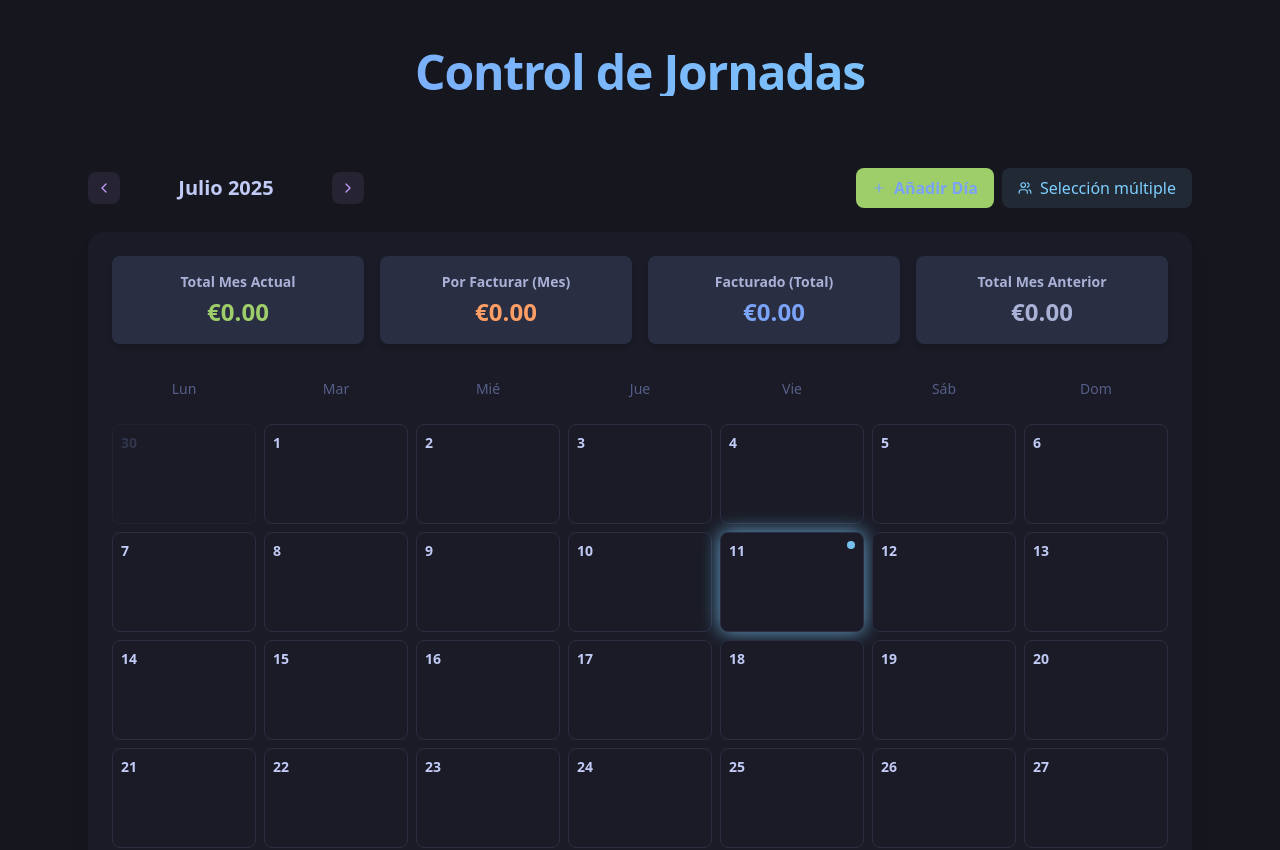
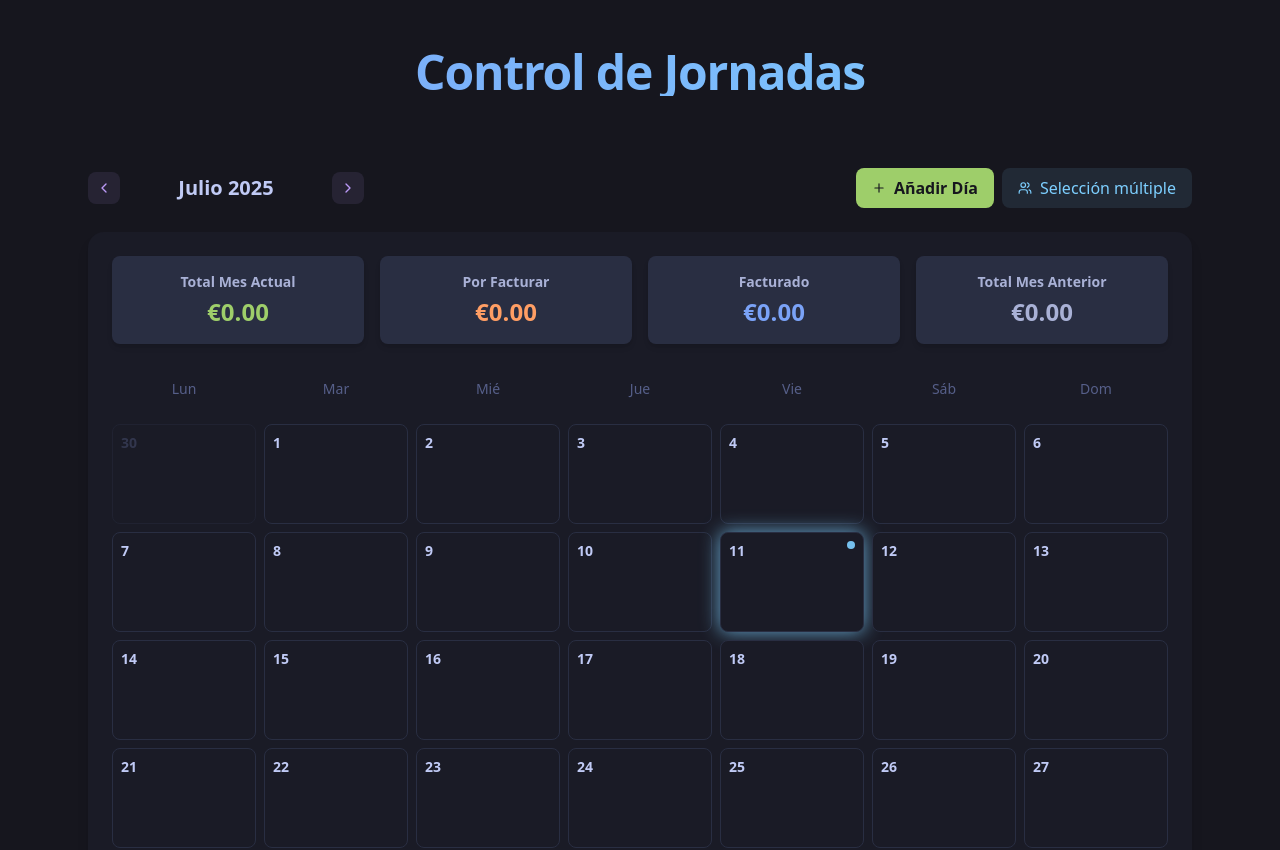
Before and after one commit to barbatjuan/controlDeJornadas, a React (Vite) app: page / in a window 1280 px wide. Shown: the top 850 px of the page. Built offline with nearby package versions, Linux system fonts and the light colour scheme; no server answers; the database is empty.

Commit message:
feat: Refinar lógica de tarjetas y mejorar contraste de botón

```diff
--- a/src/components/Calendar.tsx
+++ b/src/components/Calendar.tsx
@@ -14,7 +14,7 @@ const Calendar: React.FC = () => {
   const [isMultiSelectMode, setIsMultiSelectMode] = useState(false);
   const [selectedDates, setSelectedDates] = useState<Date[]>([]);
 
-  const { workDays, isLoaded, getMonthStats, getTotalInvoiced } = useWorkData();
+  const { workDays, isLoaded, getMonthStats, getTotalInvoiced, getTotalPending } = useWorkData();
 
   // Stats Calculation
   const currentMonthStats = getMonthStats(currentDate.getFullYear(), currentDate.getMonth());
@@ -23,6 +23,7 @@ const Calendar: React.FC = () => {
   prevMonthDate.setMonth(prevMonthDate.getMonth() - 1);
   const prevMonthStats = getMonthStats(prevMonthDate.getFullYear(), prevMonthDate.getMonth());
   const totalInvoicedAmount = getTotalInvoiced ? getTotalInvoiced() : 0;
+  const totalPendingAmount = getTotalPending ? getTotalPending() : 0;
 
   const StatsCard = ({ title, value, colorClass = 'text-tokyo-blue' }: { title: string, value: string, colorClass?: string }) => (
     <div className="bg-white dark:bg-tokyo-bgHighlight p-4 rounded-lg shadow-md text-center">
@@ -125,7 +126,7 @@ const Calendar: React.FC = () => {
               setSelectedDate(new Date());
               setIsModalOpen(true);
             }}
-            className="flex items-center justify-center gap-1.5 sm:gap-2 px-3 sm:px-4 py-2 bg-tokyo-green text-tokyo-blue font-semibold rounded-lg hover:bg-tokyo-green/90 transition-colors text-xs sm:text-sm lg:text-base"
+            className="flex items-center justify-center gap-1.5 sm:gap-2 px-3 sm:px-4 py-2 bg-tokyo-green text-tokyo-bgDark font-bold rounded-lg hover:bg-tokyo-green/90 transition-colors text-xs sm:text-sm lg:text-base"
           >
             <Plus size={14} />
             <span className="hidden sm:inline">Añadir Día</span>
@@ -171,12 +172,12 @@ const Calendar: React.FC = () => {
             colorClass="text-tokyo-green"
           />
           <StatsCard
-            title="Por Facturar (Mes)"
-            value={`€${currentMonthStats.pendingAmount.toFixed(2)}`}
+            title="Por Facturar"
+            value={`€${totalPendingAmount.toFixed(2)}`}
             colorClass="text-tokyo-orange"
           />
           <StatsCard
-            title="Facturado (Total)"
+            title="Facturado"
             value={`€${totalInvoicedAmount.toFixed(2)}`}
             colorClass="text-tokyo-blue"
           />
--- a/src/contexts/WorkDataContext.tsx
+++ b/src/contexts/WorkDataContext.tsx
@@ -11,6 +11,7 @@ interface IWorkDataContext {
   getWorkDay: (date: string) => WorkDay | undefined;
   getMonthStats: (year: number, month: number) => MonthStats;
   getTotalInvoiced: () => number;
+  getTotalPending: () => number;
 }
 
 // 2. Crear el Contexto
@@ -71,6 +72,12 @@ export const WorkDataProvider: React.FC<WorkDataProviderProps> = ({ children })
     return workDays.find(w => w.date === date);
   };
 
+  const getTotalPending = () => {
+    return workDays
+      .filter(wd => wd.status === 'pending')
+      .reduce((acc, wd) => acc + wd.amount, 0);
+  };
+
   const getTotalInvoiced = () => {
     return workDays
       .filter(wd => wd.status === 'invoiced')
@@ -106,6 +113,7 @@ export const WorkDataProvider: React.FC<WorkDataProviderProps> = ({ children })
     getMonthStats,
     getWorkDay,
     getTotalInvoiced,
+    getTotalPending,
   };
 
   return <WorkDataContext.Provider value={value}>{children}</WorkDataContext.Provider>;
```
